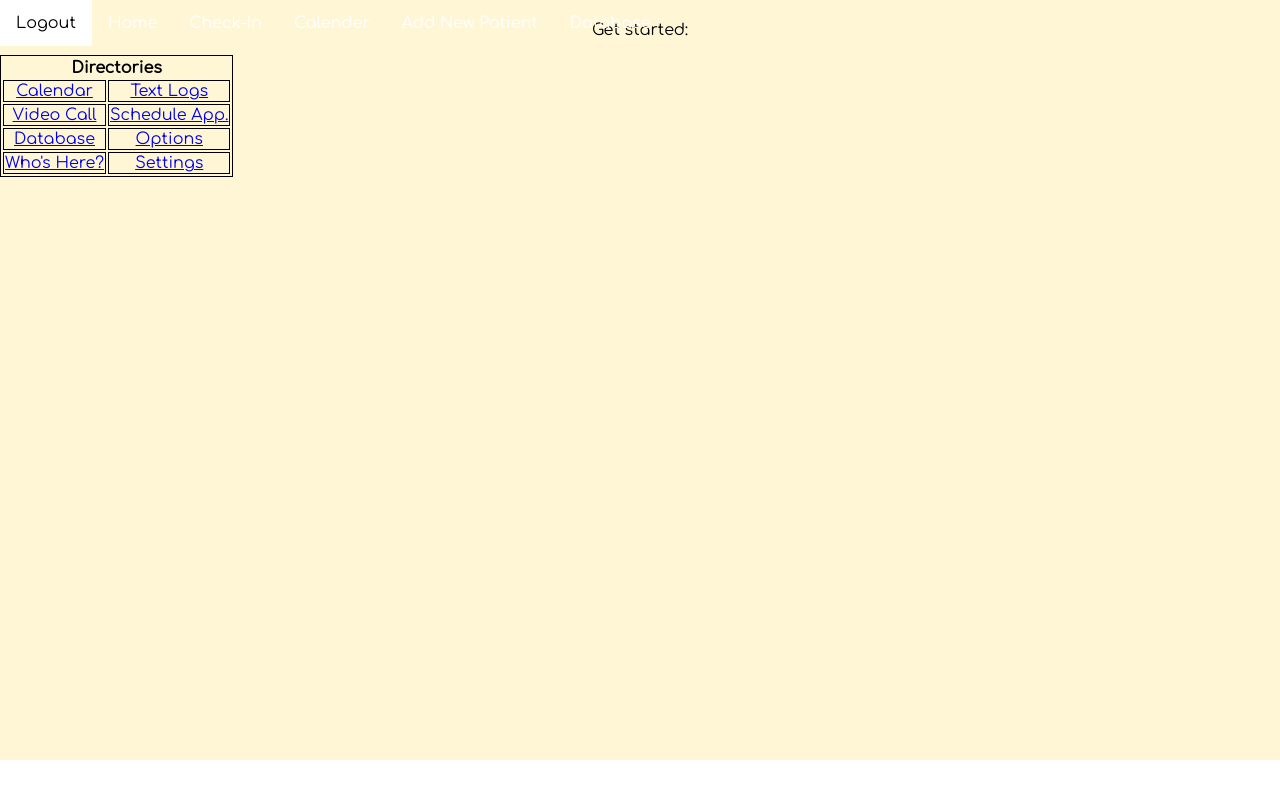
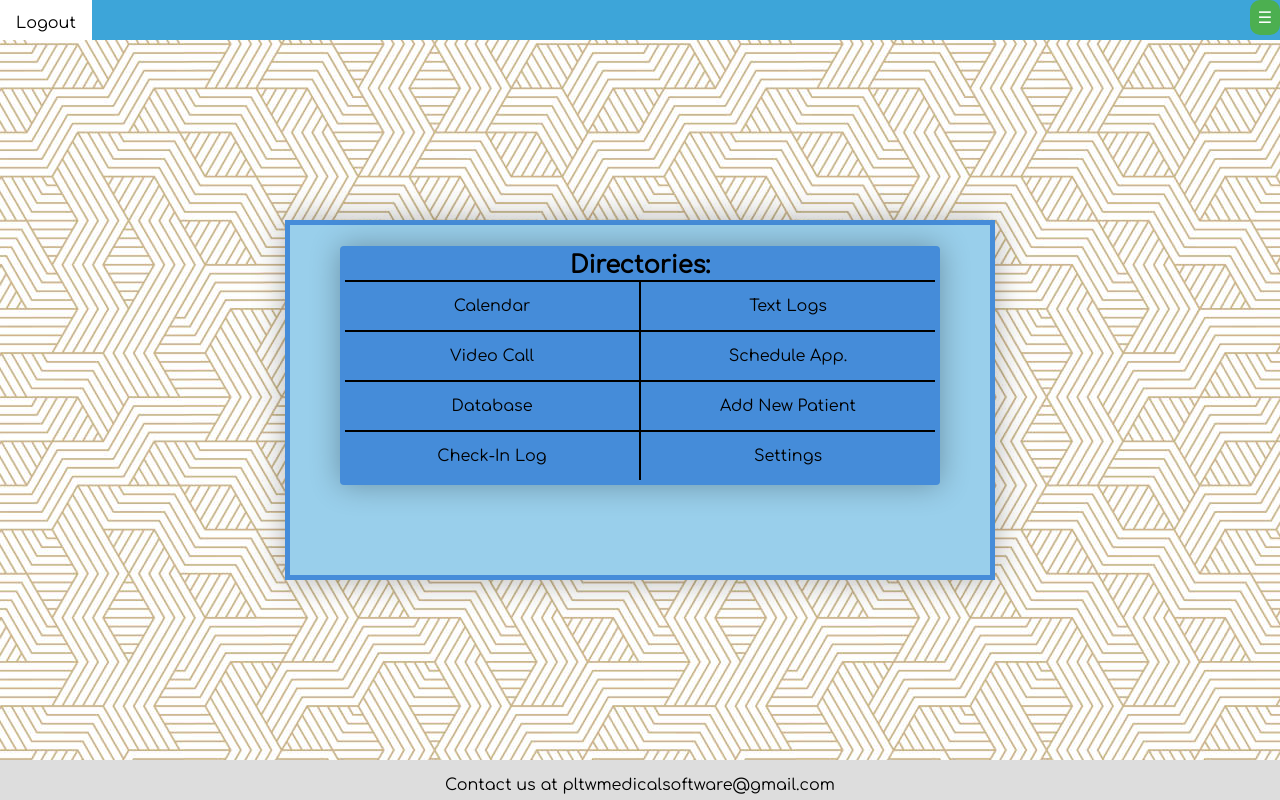
Before and after one commit to TheProblemSolvers/MedicalSoftware, a PHP site: page /provider/provider_lander.html in a window 1280 px wide. Run offline with PHP 8.4, Linux system fonts and the light colour scheme.

Commit message:
finished styling both landing pages, added warning on patient side if they have not linked to a provider's account

```diff
--- a/provider/provider_lander.html
+++ b/provider/provider_lander.html
@@ -1,67 +1,69 @@
 <!DOCTYPE html>
+
 <html lang="en-US">
 
 <head>
     <meta name="viewport" content="width=device-width, initial-scale=1.0">
     <title>Medical Software</title>
-    <script src="../scripts.js"></script>
     <link rel="stylesheet" type="text/css" href="../style/css/universal-style.css">
     <link rel="stylesheet" type="text/css" href="../style/css/nav-content-footer.css">
-    <link rel="stylesheet" type="text/css" href="../style/css/index-style.css">
+    <link rel="stylesheet" type="text/css" href="../style/css/lander.css">
+    <script src="../scripts.js"></script>
 </head>
 
 <body>
-    <div class="topnav">
-        <a href="../index.html">Logout</a>
-        <a href="provider_lander.html">Home</a>
-        <a href="provider_checkin.html">Check-In</a>
-        <a href="provider_calendar.html">Calender</a>
-        <a href="provider_addNewPatient.html">Add New Patient</a>
-        <a href="provider_database.html">Database</a>
-        <!-- <a href="provider_singlePatientView.html">Michael IDK</a> -->
+
+    <div class="container">
+
+        <div class="sliding-background"></div>
+
     </div>
 
-    <div class="content">
-        <div class="landerInfo">
+    <div id="navDiv" class="topnav">
+        <a href="../index.html">Logout</a>
+    </div>
+
+    <button id="navBtn" title="Toggle Fullscreen Mode" onclick="shiftNav()">☰</button>
+
+    <div class="island">
+
+        <div class="greeting">
             <h1>
-                <?php require("../scripts.php"); echo "Welcome, " . userFullName($_COOKIE['userId']) . "!";?>
+                <?php require("../scripts.php"); echo "Get Started, " . userFullName($_COOKIE['userId']);?>
             </h1>
+        </div>
 
-            <p>Get started:</p>
+        <table class="lander">
 
-            <table id="landers">
-                <style>
-                    table,
-                    td {
-                        border: 1px solid black;
-                    }
-                </style>
             <thead>
-                    <tr>
-                        <th colspan="2" scope="row">Directories</th>
-                    </tr>
+                <th class="landHead" colspan="2" scope="row">
+                    Directories:
+                </th>
             </thead>
+
             <tbody>
                 <tr>
-                        <!-- gotta replace all the onclick events with the proper directory links (they're just placeholders) -->
-                        <td><a href="provider_calendar.html">Calendar</a></td>
-                        <td><a href="provider_textLogMenu.html">Text Logs</a></td>
+                    <td><a title="" href="provider_calendar.html">Calendar</a></td>
+                    <td><a title="" href="provider_textLogMenu.html">Text Logs</a></td>
                 </tr>
                 <tr>
                     <td><a onclick="alert('This feature does not yet exist.')" href="#">Video Call</a></td>
                     <td><a onclick="alert('This feature does not yet exist.')" href="#">Schedule App.</a></td>
                 </tr>
                 <tr>
-                        <td><a href="provider_database.html">Database</a></td>
-                        <td><a onclick="alert('This feature does not yet exist.')" href="#">Options</a></td>
+                    <td><a title="" href="provider_database.html">Database</a></td>
+                    <td><a title="" href="provider_addNewPatient.html">Add New Patient</a></td>
                 </tr>
                 <tr>
-                        <td><a href="provider_checkin.html">Who's Here?</a></td>
-                        <td><a onclick="alert('This feature does not yet exist.')" href="#">Settings</a></td>
+                    <td><a title="" href="provider_checkin.html ">Check-In Log</a></td>
+                    <td><a onclick="alert( 'This feature does not yet exist.') " href="# ">Settings</a></td>
                 </tr>
             </tbody>
         </table>
     </div>
+
+    <div class="footer ">
+        <p>Contact us at pltwmedicalsoftware@gmail.com</p>
     </div>
 </body>
 
--- a/style/css/lander.css
+++ b/style/css/lander.css
@@ -1,30 +1,42 @@
 .island {
-    background-color: #99cfeb;
-    border: 5px solid #458cd9;
     position: absolute;
+    z-index: 5;
     top: 50%;
     left: 50%;
     transform: translate(-50%, -50%);
+    background-color: #99cfeb;
+    border: 5px solid #458cd9;
+    width: 700px;
+    height: 350px;
+    box-shadow: 0 0 30px rgba(0, 0, 0, 0.30);
 }
 
-#landers {
-    background-color: yellow;
+.greeting {
+    text-align: center;
+}
+
+.lander {
+    background-color: #458cd9;
     margin-left: auto;
     margin-right: auto;
-    width: 65%;
-    border: solid thin;
+    width: 600px;
+    border: 5px solid black;
+    border-radius: 4px;
     border-collapse: collapse;
     table-layout: fixed;
     overflow: hidden;
-    margin-top: 125px;
     box-shadow: 0 0 30px rgba(0, 0, 0, 0.30);
 }
 
-#landHead {
+.landHead {
     font-size: x-large;
 }
 
-.content a {
+td {
+    border: 2px solid black;
+}
+
+.island a {
     display: block;
     color: black;
     text-align: center;
@@ -32,8 +44,9 @@
     text-decoration: none;
 }
 
-.content a:hover {
-    background-color: gold;
+.island a:hover {
+    background-color: grey;
+    color: white;
 }
 
 .container {
@@ -41,6 +54,8 @@
 }
 
 .sliding-background {
+    position: absolute;
+    z-index: -1;
     background: url("../images/indexBackground.jpg") repeat;
     height: 100%;
     width: 5076px;
--- a/style/css/nav-content-footer.css
+++ b/style/css/nav-content-footer.css
@@ -17,7 +17,7 @@
 }
 
 #navDiv {
-    transform: translateY(-46px);
+    /* transform: translateY(-46px); */
     overflow: hidden;
     background: #3DA5D9;
     height: 40px;
```
Also changed, not shown: patient/patient_calendar.html (+6 -5 lines), patient/patient_lander.html (+26 -18 lines), provider/provider_executeCmd.html (deleted, +0 -16 lines). Lines whose indentation alone changed are shown as unchanged.
